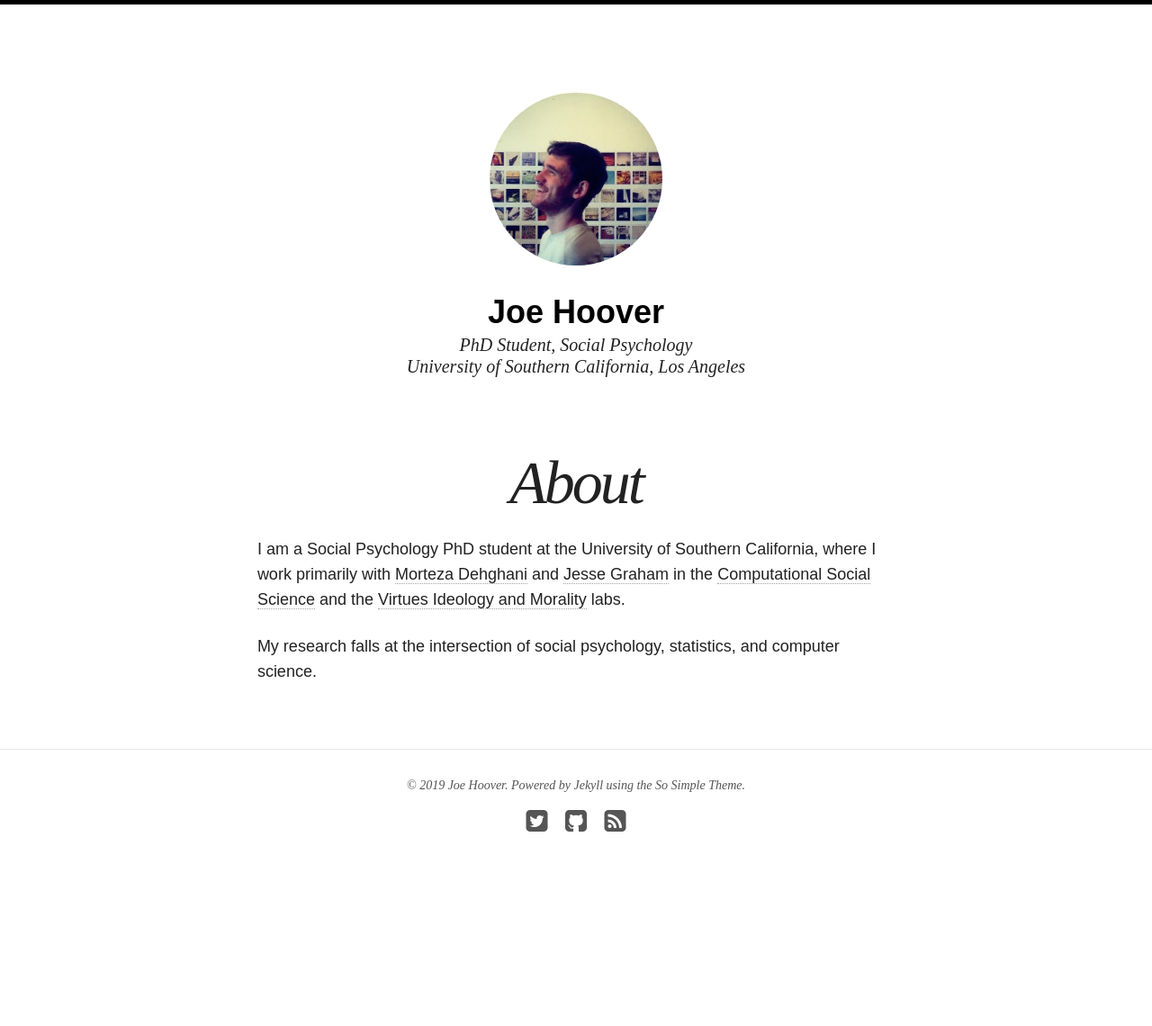
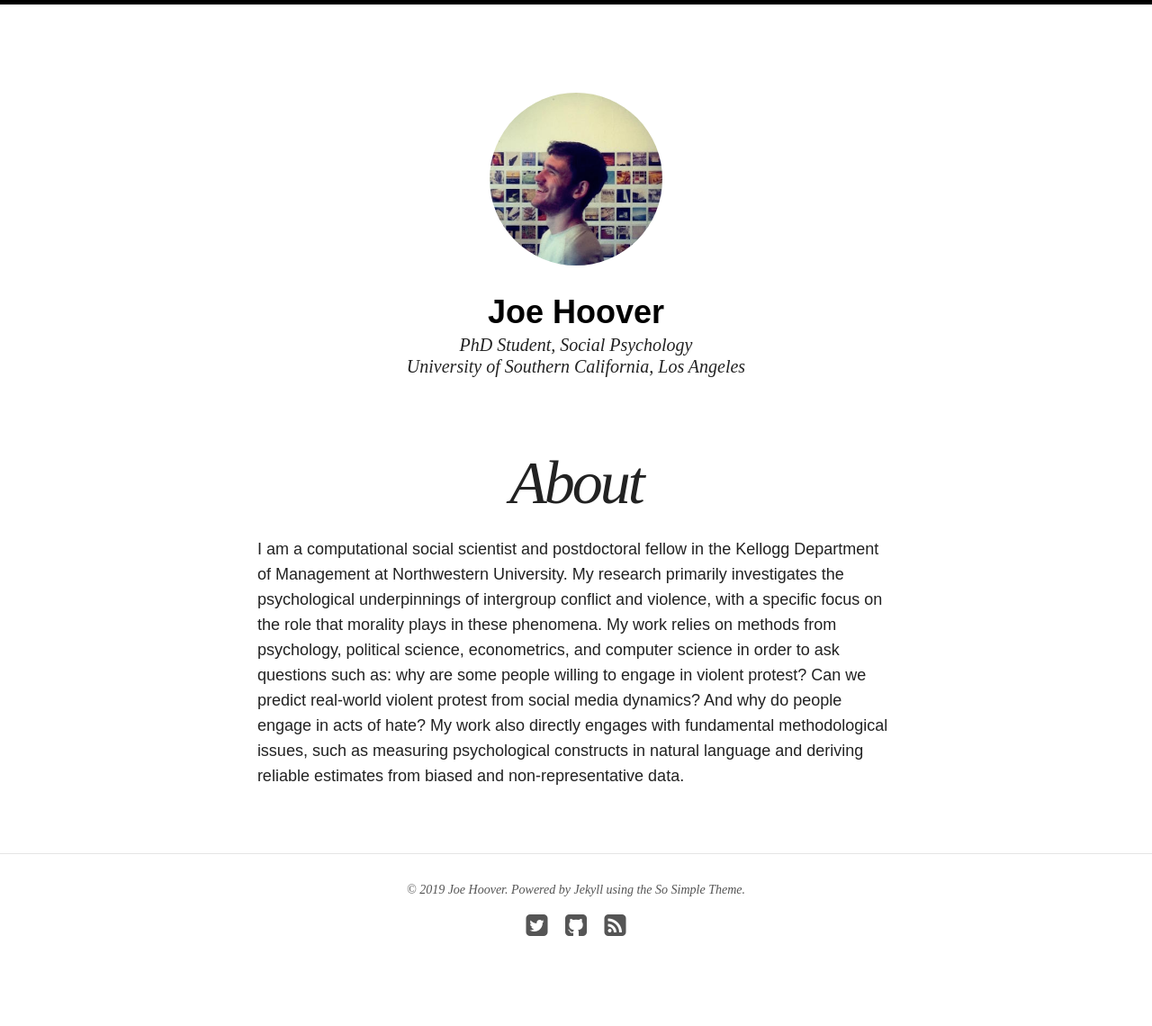
Before and after one commit to joehoover/joehoover.github.io, a Jekyll site: the page built from about/index.md, in a window 1280 px wide. Shown: the whole page at 90% size. Built offline with Jekyll 4.4.1, drawn with Linux system fonts in a browser that asks for light colours; nearby versions of some CDN libraries; before the commit the page ends 1024 px from its top, so only the background shows below that.

Commit message:
update about

```diff
--- a/about/index.md
+++ b/about/index.md
@@ -9,6 +9,4 @@
 #  creditlink: http://wegraphics.net/downloads/free-ultimate-blurred-background-pack/
 ---
 
-I am a Social Psychology PhD student at the University of Southern California, where I work primarily with [Morteza Dehghani](http://morteza-dehghani.net/) and [Jesse Graham](https://dornsife.usc.edu/cf/faculty-and-staff/faculty.cfm?pid=1032745) in the [Computational Social Science](http://dornsife.usc.edu/labs/cssl) and the [Virtues Ideology and Morality](http://www-bcf.usc.edu/~jessegra/people.html) labs.
-
-My research falls at the intersection of social psychology, statistics, and computer science.
+I am a computational social scientist and postdoctoral fellow in the Kellogg Department of Management at Northwestern University. My research primarily investigates the psychological underpinnings of intergroup conflict and violence, with a specific focus on the role that morality plays in these phenomena. My work relies on methods from psychology, political science, econometrics, and computer science in order to ask questions such as: why are some people willing to engage in violent protest? Can we predict real-world violent protest from social media dynamics? And why do people engage in acts of hate? My work also directly engages with fundamental methodological issues, such as measuring psychological constructs in natural language and deriving reliable estimates from biased and non-representative data.
```
